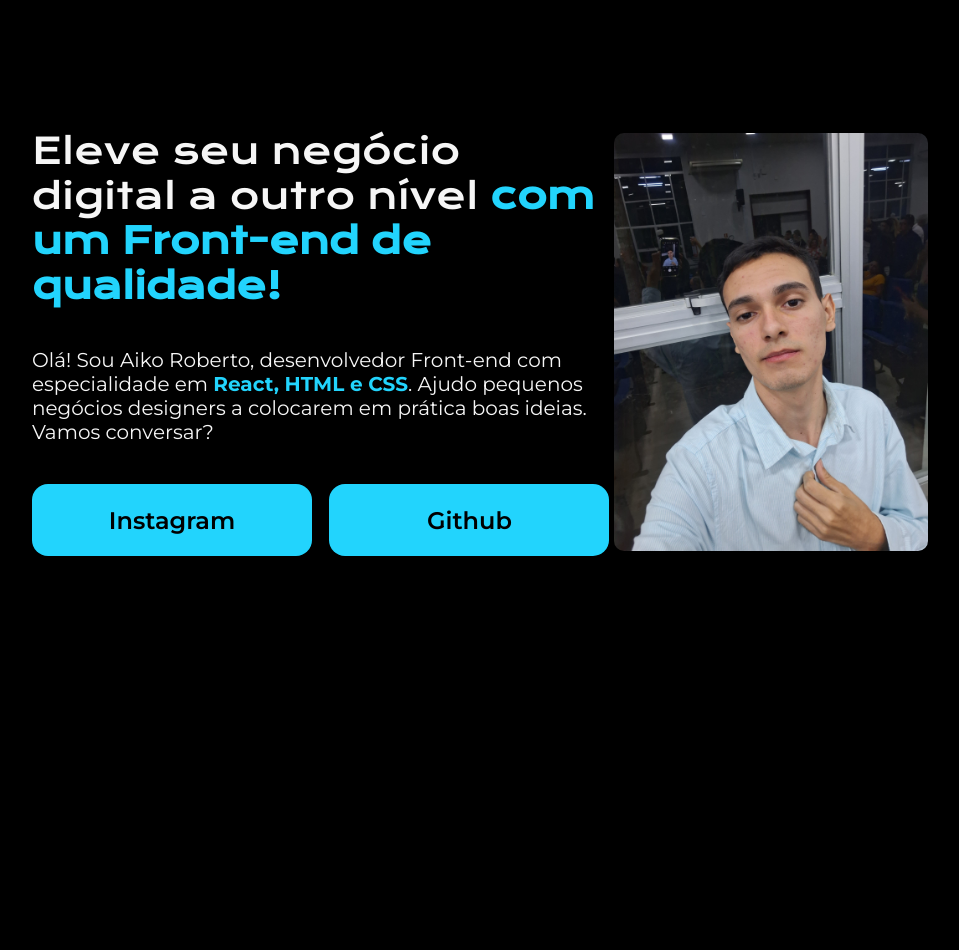
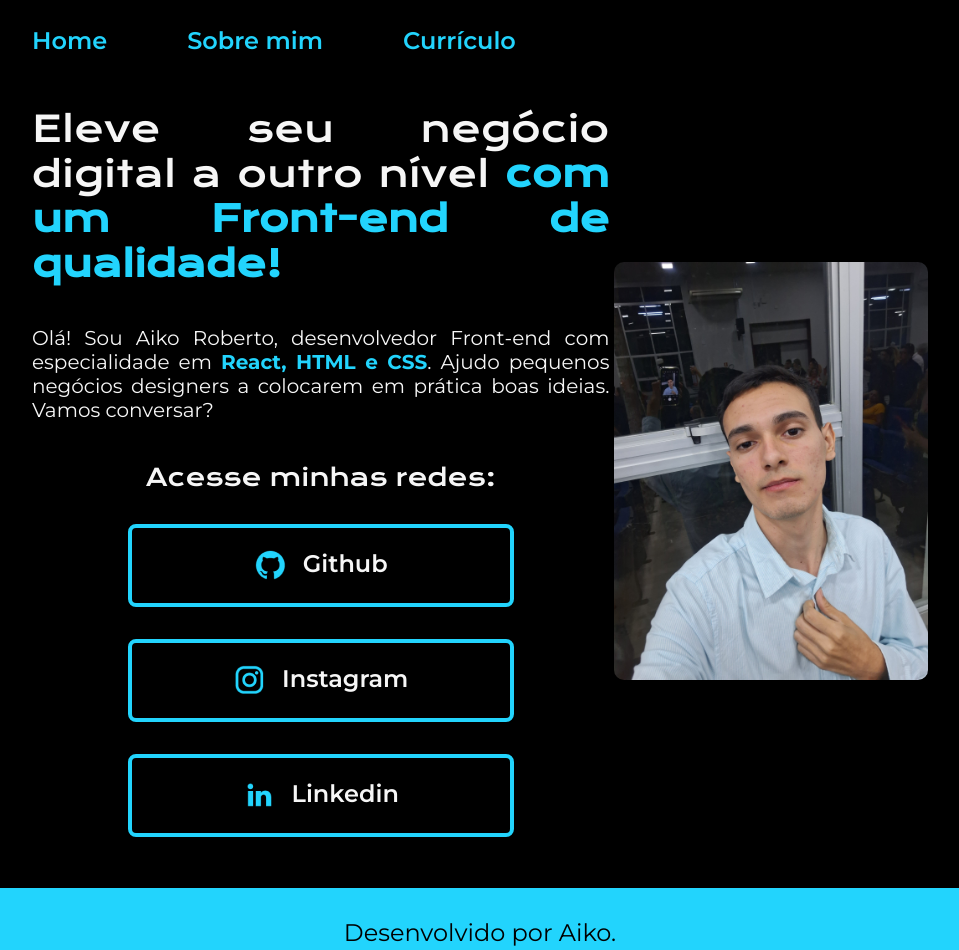
Before and after one commit to cardosoaiko/portfolio_aiko, a plain HTML site: page index.html in a window 1280 px wide. Shown: the whole page, without its empty margins (160-1119 px from the left). Before the commit the page ends 928 px from the top, so only its background shows below. Drawn offline with nearby package versions, Linux system fonts and the light colour scheme.

Commit message:
Criação de abas e edição

```diff
--- a/index.html
+++ b/index.html
@@ -4,23 +4,42 @@
     <meta charset="UTF-8">
     <meta http-equiv="X-UA-Compatible" content="IE=edge">
     <meta name="viewport" content="width=device-width, initial-scale=1.0">
-    <link rel="stylesheet" href="style.css">
+    <link rel="stylesheet" href="styles/style.css">
     <title>Portfolio</title>
 </head>
 <body>
-    <header></header>
+    <header class="cabecalho">
+        <nav class="cabecalho__menu">
+            <a class="cabecalho__menu__link" href="index.html">Home</a>
+            <a class="cabecalho__menu__link" href="about.html">Sobre mim</a>
+            <a class="cabecalho__menu__link" href="./curriculo.html">Currículo</a>
+        </nav>
+    </header>
     <main class="apresentacao">
         <section class="apresentacao___conteudo">
             <h1 class="apresentacao___conteudo__titulo">Eleve seu negócio digital a outro nível <strong class="titulo-destaque">com um Front-end de qualidade!</strong></h1>
             <p class="apresentacao___conteudo__texto">Olá! Sou Aiko Roberto, desenvolvedor Front-end com especialidade em <strong class="titulo-destaque">React, HTML e CSS</strong>. Ajudo pequenos negócios designers a colocarem em prática boas ideias. Vamos conversar?</p>
             <div class="apresentacao__links">
-                <a class="apresentacao__links__link" href="https://www.instagram.com/aiko._.roberto/">Instagram</a>
-                <a class="apresentacao__links__link" href="https://github.com/cardosoaiko">Github</a>
+                <h2 class="apresentacao__links__subtitulo">Acesse minhas redes:</h2>
+                <a class="apresentacao__links__link" href="https://github.com/cardosoaiko">
+                    <img src="assets/github.png" alt="botao_github">
+                    Github
+                </a>
+                <a class="apresentacao__links__link" href="https://www.instagram.com/aiko._.roberto/">
+                    <img src="assets/instagram.png" alt="botao_instagram">
+                    Instagram
+                </a>
+                <a class="apresentacao__links__link" href="https://www.linkedin.com/in/aiko-roberto-dev/">
+                    <img src="assets/linkedin.png" alt="botao_linkedin">
+                    Linkedin
+                </a>
             </div>
         </section>
-        <img src="foto_perfil_aiko.png" alt="Foto Aiko Roberto">
+        <img src="assets/foto_perfil_aiko.png" alt="Foto Aiko Roberto">
     </main>
-    <footer></footer>
+    <footer class="rodape">
+        <p>Desenvolvido por Aiko.</p>
+    </footer>
 
 </body>
 </html>
--- a/style.css
+++ /dev/null
@@ -1,69 +0,0 @@
-@import url('https://fonts.googleapis.com/css2?family=Krona+One&display=swap');
-@import url('https://fonts.googleapis.com/css2?family=Montserrat:ital,wght@0,100..900;1,100..900&display=swap');
-@import url('https://fonts.googleapis.com/css2?family=Montserrat:wght@600&display=swap');
-
-* {
-    margin: 0;
-    padding: 0;
-}
-
-body {
-    height: 100vh;
-    box-sizing: border-box;
-    background-color: #000000;
-    color: #f6f6f6;
-}
-
-.titulo-destaque {
-    color: #22d4fd;
-}
-
-.apresentacao {
-    margin: 10% 15%;
-    display: flex;
-    align-items: center;
-    justify-content: space-between;
-    gap: 5px; /* Adiciona espaçamento entre o texto e a imagem */
-}
-
-.apresentacao___conteudo {
-    width: 615px;
-    display: flex;
-    flex-direction: column;
-    gap: 40px;
-}
-
-.apresentacao___conteudo__titulo {
-    font-size: 36px;
-    font-family: "Krona One", serif;
-    font-weight: 400;
-}
-
-.apresentacao___conteudo__texto {
-    font-size: 20px;
-    font-family: "Montserrat", serif;
-}
-
-.apresentacao img {
-    max-width: 35%; /* Reduz o tamanho da imagem */
-    height: auto; /* Mantém a proporção da imagem */
-    border-radius: 10px; /* Suaviza as bordas */
-}
-
-.apresentacao__links {
-    display: flex;
-    justify-content: space-between;
-}
-
-.apresentacao__links__link {
-    background-color: #22d4fd;
-    width: 280px;
-    text-align: center;
-    border-radius: 16px;
-    font-size: 24px;
-    font-weight: 600;
-    padding: 21.5px 0;
-    text-decoration: none;
-    color: #000000;
-    font-family: "Montserrat", serif;
-}
--- /dev/null
+++ b/styles/style.css
@@ -0,0 +1,169 @@
+@import url('https://fonts.googleapis.com/css2?family=Krona+One&display=swap');
+@import url('https://fonts.googleapis.com/css2?family=Krona+One&family=Montserrat&display=swap');
+@import url('https://fonts.googleapis.com/css2?family=Montserrat:ital,wght@0,100..900;1,100..900&display=swap');
+@import url('https://fonts.googleapis.com/css2?family=Montserrat:wght@600&display=swap');
+
+:root {
+    --cor--primaria: #000000;
+    --cor--secundaria: #f6f6f6;
+    --cor--terciaria: #22d4fd;
+    --cor--hover1: #0000ff;
+    --cor--hover2: #272727;
+
+    --font--primaria: "Krona One", sans-serif;
+    --font--secundaria: "Montserrat", sans-serif;
+}
+
+* {
+    margin: 0;
+    padding: 0;
+}
+
+body {
+    box-sizing: border-box;
+    background-color: var(--cor--primaria);
+    color: var(--cor--secundaria);
+}
+
+.cabecalho {
+    padding: 2% 0% 0% 15%;
+}
+
+.cabecalho__menu {
+    display: flex;
+    gap: 80px;
+}
+
+.cabecalho__menu__link {
+    font-family: var(--font--secundaria);
+    font-weight: 600;
+    font-size: 24px;
+    color: var(--cor--terciaria);
+    text-decoration: none;
+}
+
+.apresentacao {
+    padding: 4% 15%;
+    display: flex;
+    align-items: center;
+    justify-content: space-between;
+    gap: 5px;
+}
+
+.apresentacao___conteudo {
+    width: 615px; /*Define um limite para o texto*/
+    margin:0 auto; /*Centraliza*/
+    text-align: justify;
+    display: flex;
+    flex-direction: column;
+    gap: 40px;
+}
+
+.apresentacao___conteudo__titulo {
+    font-size: 36px;
+    font-family: var(--font--primaria);
+    font-weight: 400;
+}
+
+.titulo-destaque {
+    color: var(--cor--terciaria);
+}
+
+.apresentacao___conteudo__texto {
+    font-size: 20px;
+    font-family: var(--font--secundaria);
+}
+
+.apresentacao___conteudo__texto strong {
+    color: var(--cor--terciaria); /*Destaca palavras importantes*/
+}
+
+.apresentacao___conteudo__texto em {
+    font-style: italic; /*Dá ênfase a partes importantes*/
+}
+
+.apresentacao___conteudo__texto a {
+    color: var(--cor--terciaria);
+    text-decoration: underline;
+}
+
+.icone-rocket {
+    display: inline-block;
+    font-size: 22px;
+}
+
+.apresentacao___conteudo__texto__sub-texto {
+    text-align: center;
+}
+
+.apresentacao img {
+    max-width: 35%;
+    height: auto;
+    border-radius: 10px;
+}
+
+.apresentacao__links {
+    display: flex;
+    flex-direction: column;
+    justify-content: space-between;
+    align-items: center;
+    gap: 32px;
+}
+
+.apresentacao__links__subtitulo {
+    font-family: var(--font--primaria);
+    font-weight: 400;
+    font-size: 24px;
+}
+
+.apresentacao__links__link {
+    display: flex;
+    justify-content: center;
+    gap: 16px;
+    border: 4px solid var(--cor--terciaria);
+    width: 378px;
+    text-align: center;
+    border-radius: 8px;
+    font-size: 24px;
+    font-weight: 600;
+    padding: 21.5px 0;
+    text-decoration: none;
+    color: var(--cor--secundaria);
+    font-family: var(--font--secundaria);
+}
+
+.apresentacao__links__link:hover {
+    border: 2px solid var(--cor--hover1);
+    cursor: pointer;
+    background-color: var(--cor--hover2);
+    padding: 3%;
+}
+
+.experiencia {
+    margin-bottom: 20px;
+    padding: 15px;
+    border-left: 4px solid var(--cor--terciaria); /*Adiciona um detalhe na borda esquerda*/
+    font-family: var(--font--secundaria);
+}
+
+.experiencia h3 {
+    font-size: 22px;
+    font-weight: bold;
+    color: var(--cor--terciaria);
+}
+
+.experiencia p {
+    font-size: 18px;
+    color: var(--cor--secundaria);
+    line-height: 1.5;
+}
+
+.rodape {
+    padding: 30px;
+    color: var(--cor--primaria);
+    background-color: var(--cor--terciaria);
+    text-align: center;
+    font-family: var(--font--secundaria);
+    font-size: 24px;
+    font-weight: 400;
+}
```
Also changed, not shown: about.html (added, +44 -0 lines), assets/foto_perfil_aiko.png (renamed from foto_perfil_aiko.png), assets/github.png (added), assets/instagram.png (added), assets/linkedin.png (added), 2 other files.
